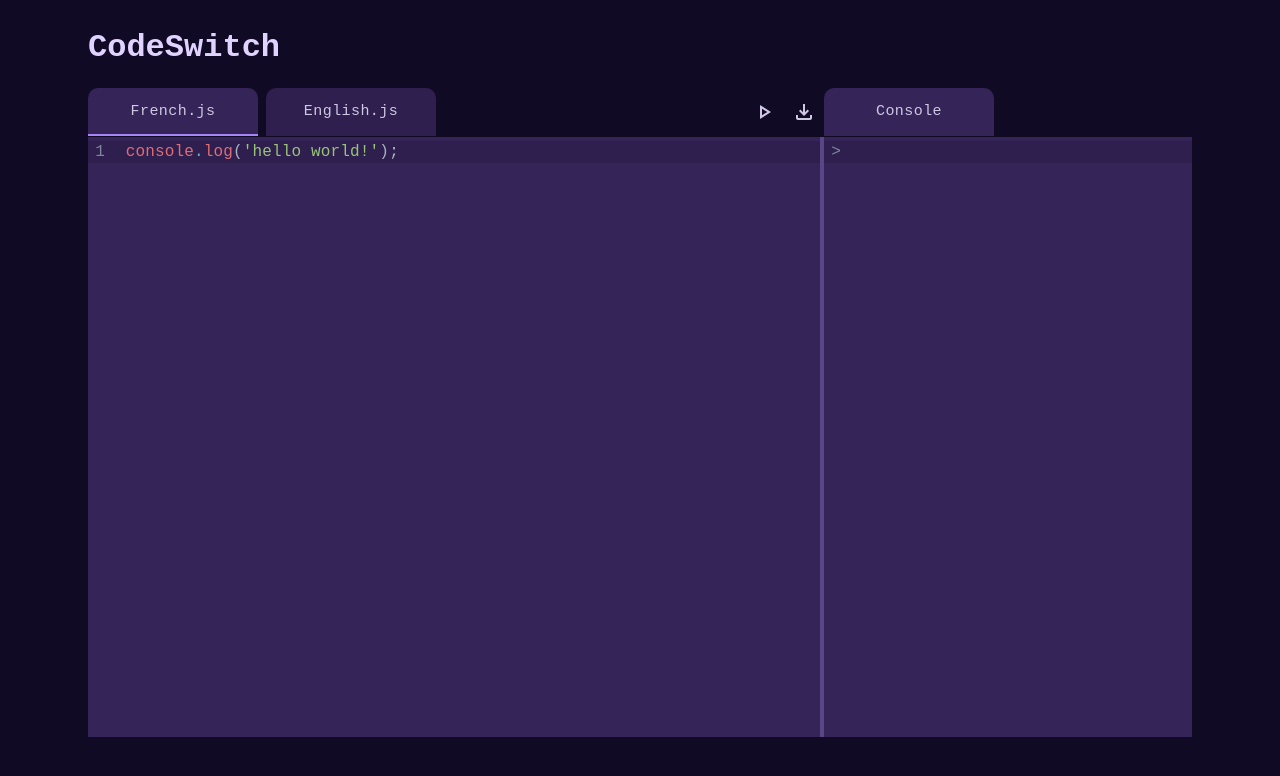
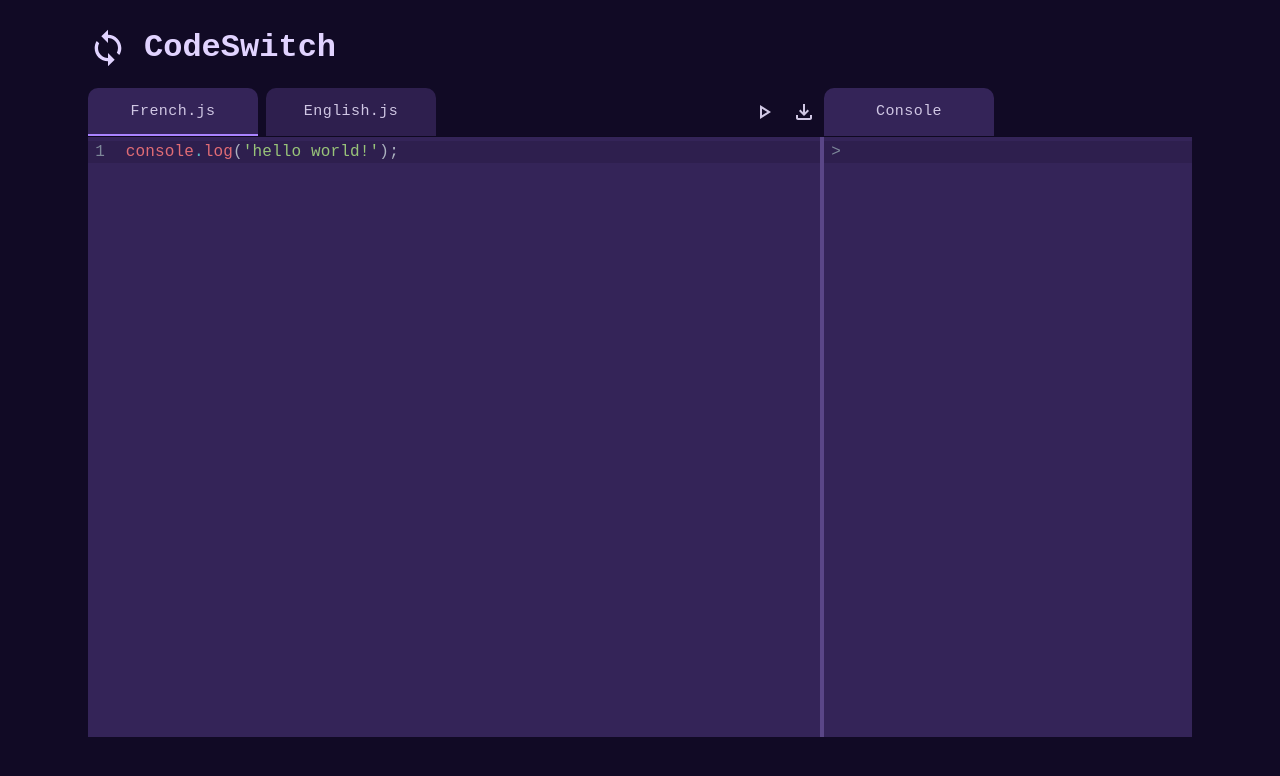
Before and after one commit to connie-wg/codeswitch, a React (Create React App) app: page / in a window 1280 px wide. Shown: the top 776 px of the page. Built offline with nearby package versions, Linux system fonts and the light colour scheme.

Commit message:
added logo

```diff
--- a/connie-ignore/test.js
+++ b/connie-ignore/test.js
@@ -1,5 +1,5 @@
 function printing(str) {
-    console.log(str)
+    // console.log(str)
 }
 
 console.log("its working")
--- a/src/components/EditorTabs.js
+++ b/src/components/EditorTabs.js
@@ -119,7 +119,7 @@ export default function EditorTabs( props ) {
     e.preventDefault();
     const codeInfo = { frenCode };
 
-    console.log(codeInfo);
+    // console.log(codeInfo);
 
     await fetch("/translate_code", {
       method: "POST",
@@ -132,7 +132,7 @@ export default function EditorTabs( props ) {
     ).then(
       data => {
         setEngCode(data)
-        console.log("response:", data);
+        // console.log("response:", data);
         tempRun(data);
       }
     );
--- a/src/components/Header.js
+++ b/src/components/Header.js
@@ -1,8 +1,12 @@
+import LoopIcon from '@mui/icons-material/Loop';
+import Grid from '@mui/material/Grid';
+
 export default function Header() {
   return (
-    <div>
+    <Grid container alignItems="center">
+      <LoopIcon sx={{color: '#E1D3FF', fontSize:40, marginRight:2}}></LoopIcon>
       <h1 style={{color: '#E1D3FF'}}>CodeSwitch</h1>
-    </div>
+    </Grid>
 
   );
 }
```
